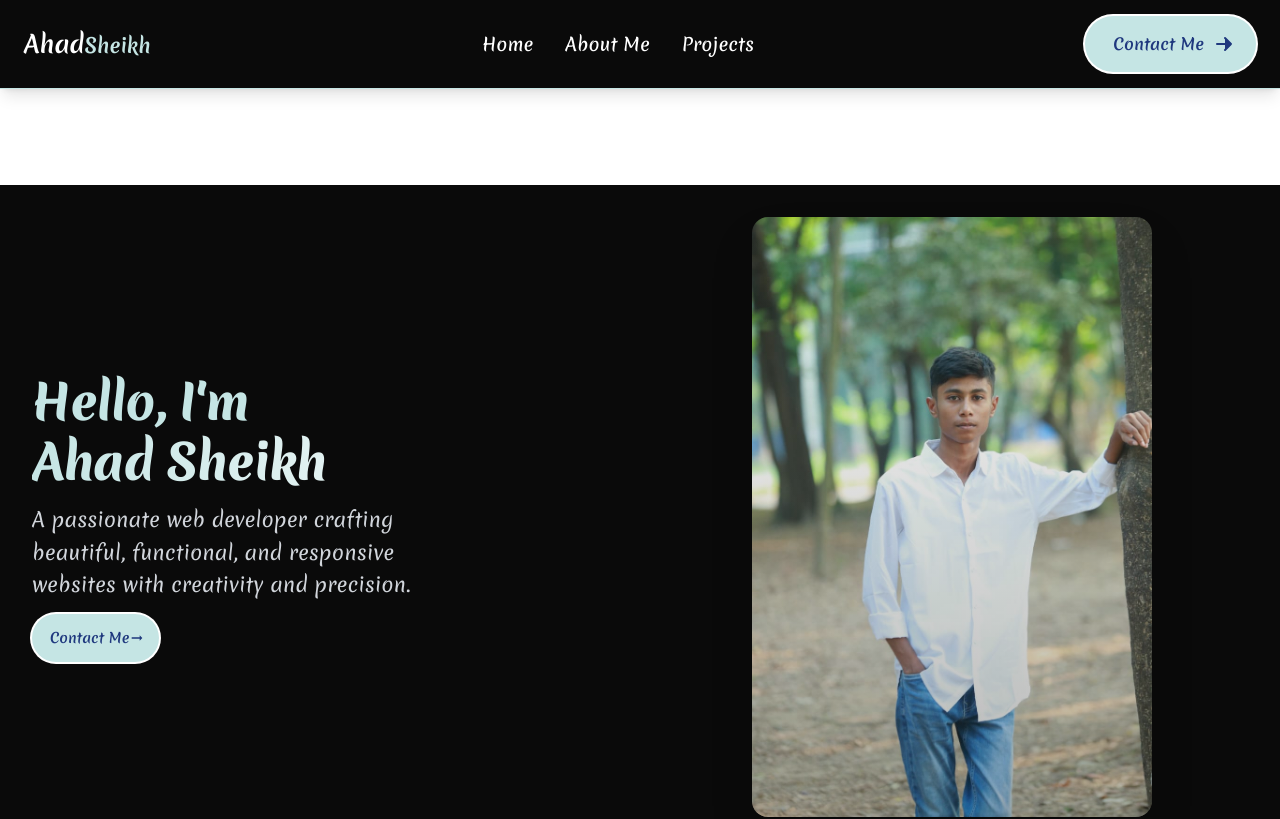
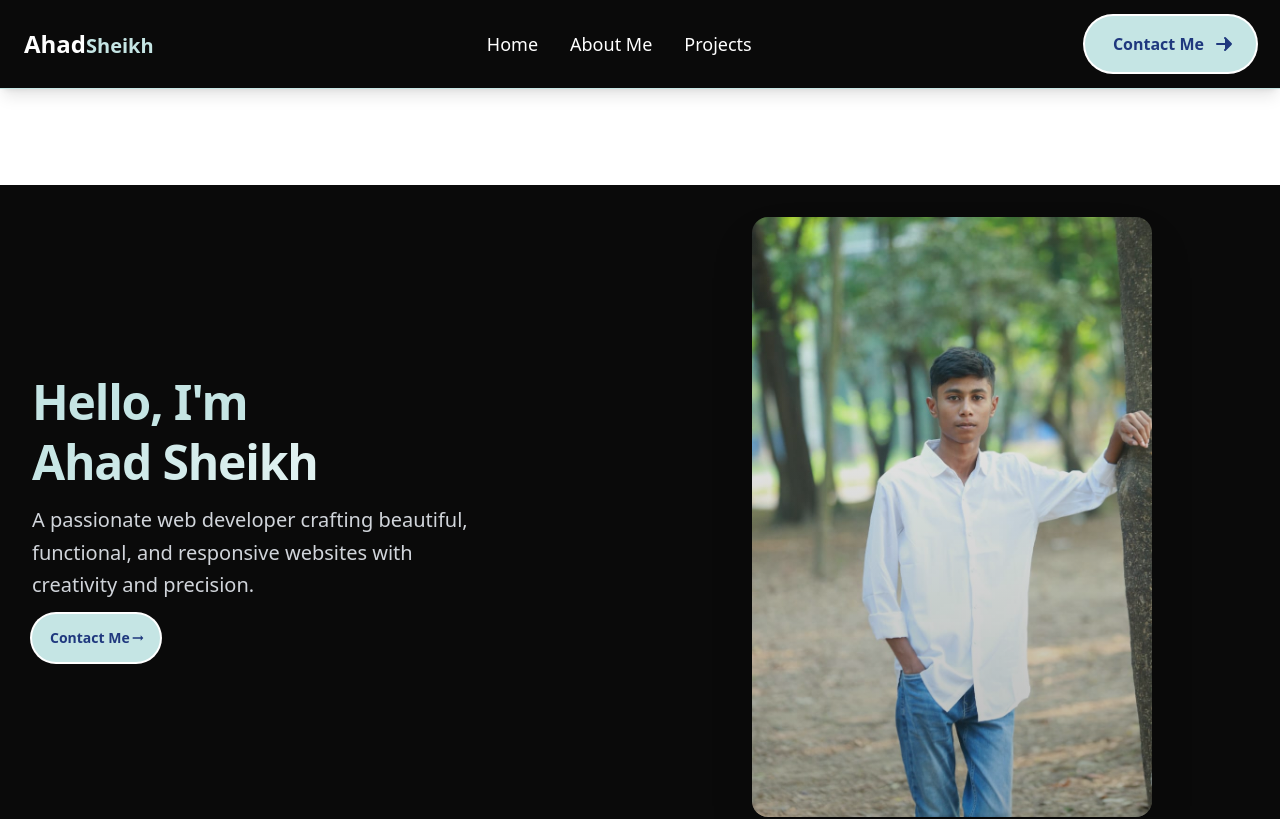
Before and after one commit to ahadsheikh1814/protfolio, a Next.js app: page / in a window 1280 px wide. Shown: the top 819 px of the page. Built offline with nearby package versions, Linux system fonts and the light colour scheme.

Commit message:
fix the css bug

```diff
--- a/src/app/globals.css
+++ b/src/app/globals.css
@@ -1,4 +1,4 @@
-@import url('https://fonts.googleapis.com/css2?family=Merienda:wght@300..900&display=swap');
+
 @import "tailwindcss";
 
 :root {
@@ -17,7 +17,6 @@
 body {
   background: var(--background);
   color: var(--foreground);
-  font-family: "Merienda";
 }
 
 @keyframes fadeIn {
```
